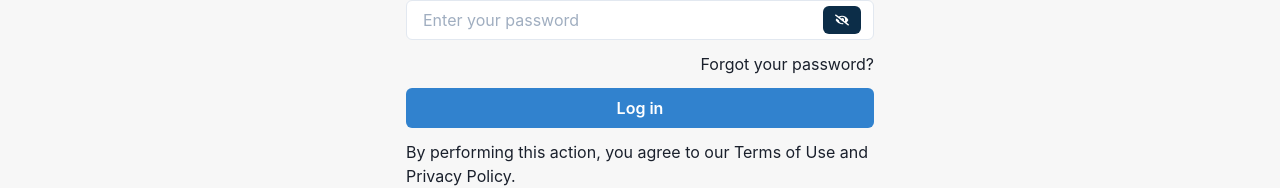
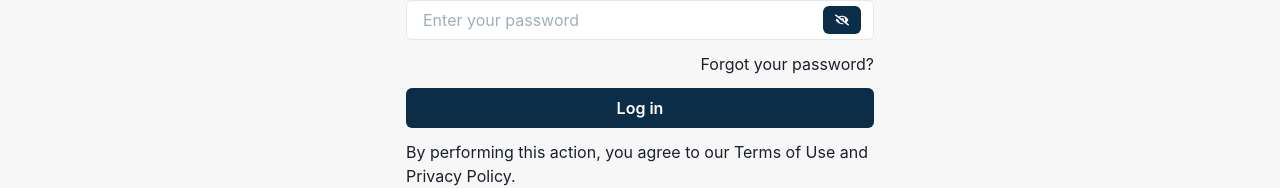
Before and after one commit to KevinMendieta/fire-list, a React (Vite) app: page /login in a window 1280 px wide. Shown: the part 239-427 px from the top of the page. Built offline with nearby package versions, Linux system fonts and the light colour scheme.

Commit message:
login & signup UI tweaks

```diff
--- a/src/components/Login/LoginForm.tsx
+++ b/src/components/Login/LoginForm.tsx
@@ -37,7 +37,7 @@ export default function LoginForm() {
       <Button
         type="submit"
         color="white"
-        backgroundColor="blue.500"
+        backgroundColor="#0c2d48"
         w="100%"
         mb={3}
       >
--- a/src/components/Signup/SignupForm.tsx
+++ b/src/components/Signup/SignupForm.tsx
@@ -19,7 +19,7 @@ export default function SignupForm() {
       </Heading>
 
       <Text fontSize="md" mb={3}>
-        {"Let's get started."}
+        {"Let's get started. It's free!"}
       </Text>
 
       <FormControl isInvalid={errors.email} isRequired mb={3}>
```
